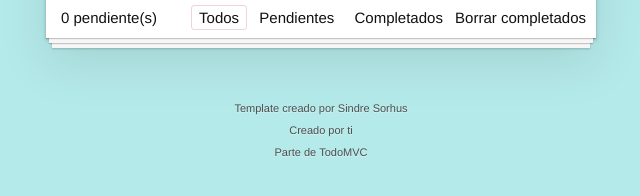
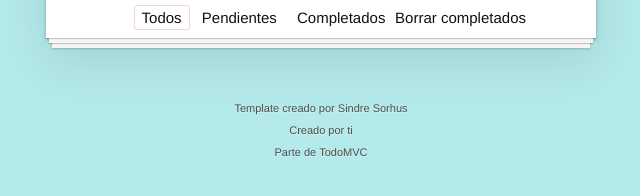
Before and after one commit to MarioMZ11/Todo-JS, a website built with webpack: page src/index.html in a window 1280 px wide. Shown: the part 200-396 px from the top of the page, without its empty margins (319-959 px from the left). Built offline with nearby package versions, Linux system fonts and the light colour scheme.

Commit message:
Cambios en el Front End - eliminamos el label de pendientes

```diff
--- a/src/index.html
+++ b/src/index.html
@@ -38,8 +38,6 @@
 			</section>
 			<!-- This footer should hidden by default and shown when there are todos -->
 			<footer class="footer">
-				<!-- This should be `0 items left` by default -->
-				<span class="todo-count"><strong>0</strong> pendiente(s)</span>
 				<!-- Remove this if you don't implement routing -->
 				<ul class="filters">
 					<li>
--- a/src/js/classes/todo-list.class.js
+++ b/src/js/classes/todo-list.class.js
@@ -29,7 +29,6 @@ export class TodoList{
                 break;
             }
         }
-
     }
 
     eliminarCompletados(){
--- a/src/js/componentes.js
+++ b/src/js/componentes.js
@@ -8,6 +8,7 @@ const txtInput    = document.querySelector('.new-todo');
 const btnBorrarCompletados    = document.querySelector('.clear-completed');
 const ulFilters = document.querySelector('.filters');
 const anchorfiltros = document.querySelectorAll('.filtro');
+const pendientes = document.querySelectorAll('.todo-count');
 
 export const crearTodoHtml = (todo) =>{
         const htmlTodo = `
@@ -25,6 +26,12 @@ export const crearTodoHtml = (todo) =>{
         divTodoList.append(div.firstElementChild);
         return div.firstElementChild;
 }
+
+
+
+
+
+
 
 //Eventos
 
@@ -60,6 +67,7 @@ divTodoList.addEventListener('click', (event) => {
 btnBorrarCompletados.addEventListener('click', ()=>{
         todoList.eliminarCompletados();
 
+
         for(let i = divTodoList.children.length -1; i >= 0; i--){
 
            const elemento = divTodoList.children[i];
@@ -80,21 +88,23 @@ ulFilters.addEventListener('click', (event) =>{
         anchorfiltros.forEach(elem => elem.classList.remove('selected'));
         event.target.classList.add('selected');
 
-
-
         for(const elemento of divTodoList.children){
                 elemento.classList.remove('hidden');
                 const completado = elemento.classList.contains('completed');
+
 
                 switch(filtro){
                         case 'Pendientes':
                                 if(completado){
                                         elemento.classList.add('hidden');
+                                        console.log(todoList.contarPendientes.length);
+
                                 }
                         break;
                         case 'Completados':
                                 if(!completado){
                                         elemento.classList.add('hidden');
+
                                 }
                         break;
                 }
--- a/src/styles.css
+++ b/src/styles.css
@@ -300,7 +300,7 @@ body {
 	list-style: none;
 	position: absolute;
 	right: 0;
-	left: 0;
+	left: -115px;
 }
 
 .filters li {
@@ -331,7 +331,7 @@ html .clear-completed:active {
 	line-height: 20px;
 	text-decoration: none;
 	cursor: pointer;
-	left: 5px;
+	left: -55px;
 
 }
 
```
Also changed, not shown: docs/index.html (+1 -1 lines), 4 other files.
